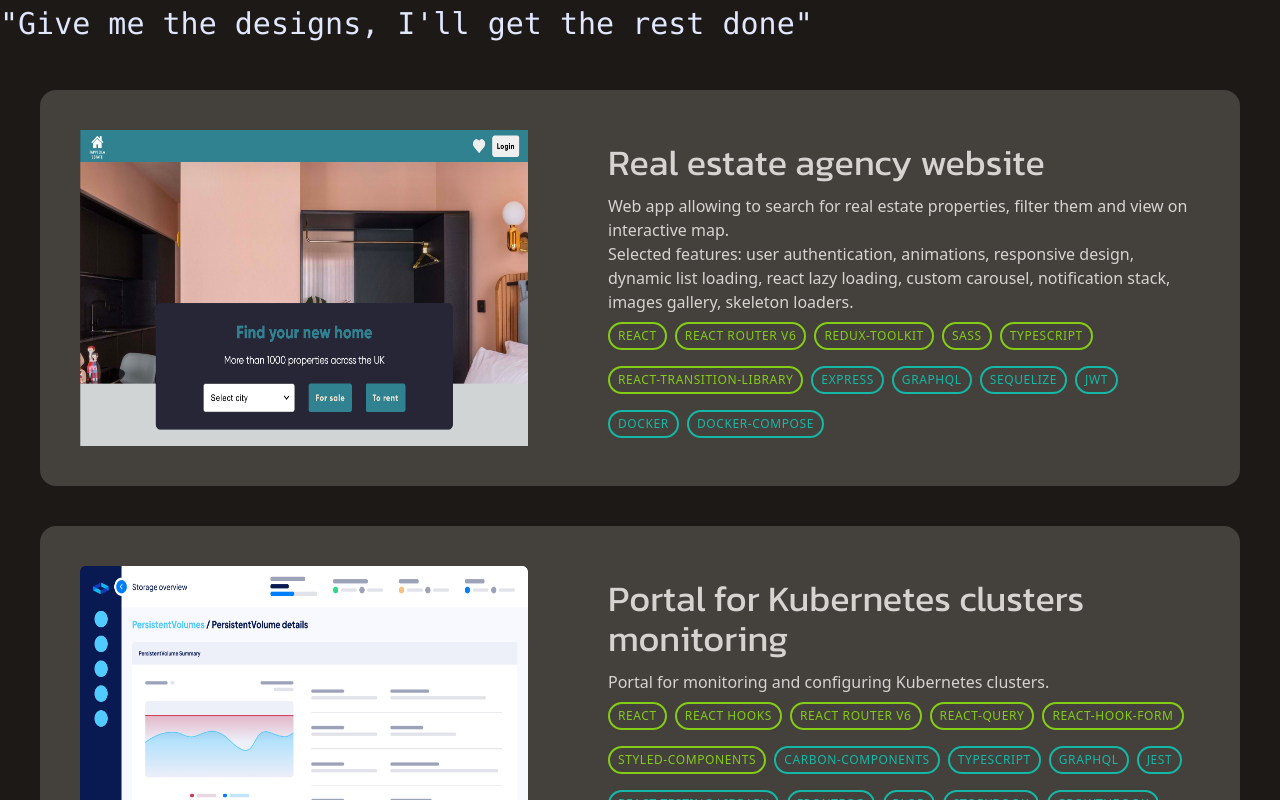
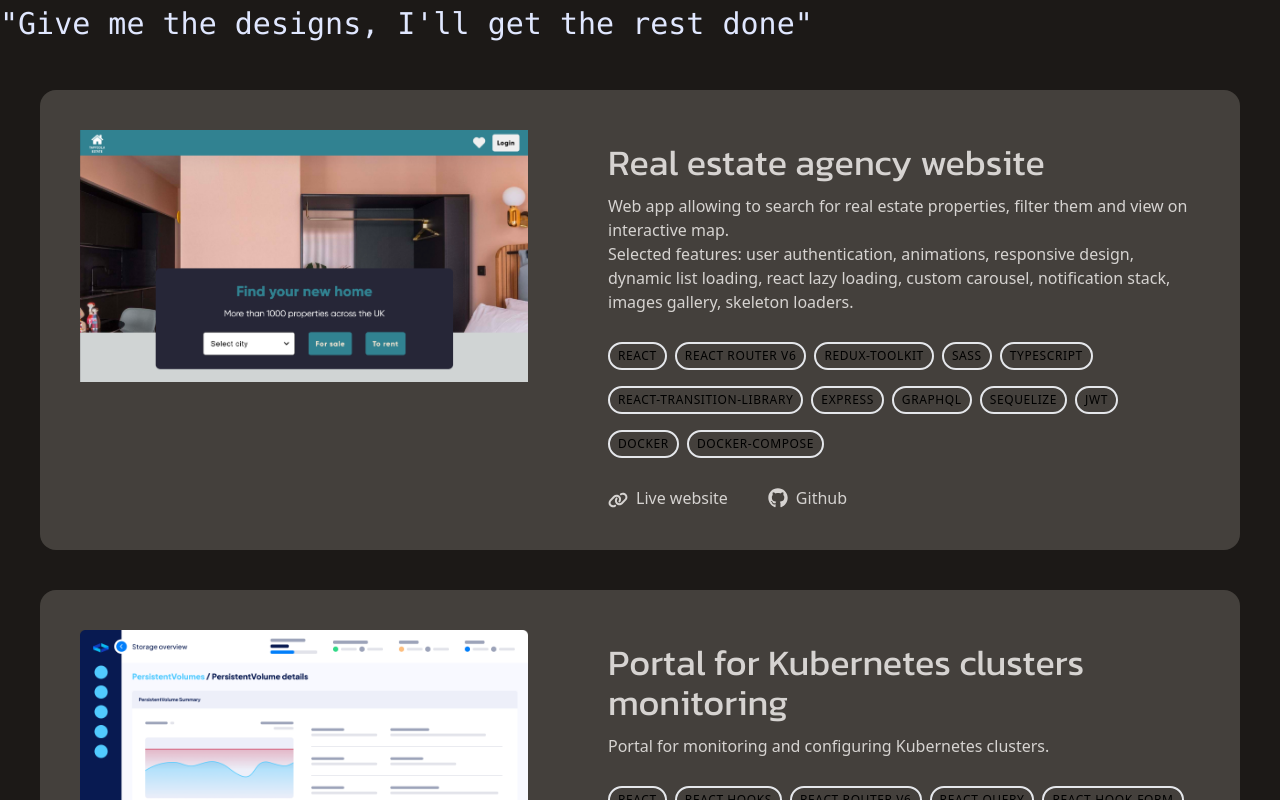
Before and after one commit to tappiola/portfolio-website, a React (Create React App) app: page / in a window 1280 px wide. Shown: the part 980-1780 px from the top of the page. Built offline with nearby package versions, Linux system fonts and the light colour scheme; the HTML template or start-up script is replaced by a standard one; what tw-elements would draw is missing.

Commit message:
refactoring

```diff
--- a/src/Pills.js
+++ b/src/Pills.js
@@ -1,12 +1,12 @@
 
-export const Pills = ({pills}) => {
-    return <div>{pills.map((p, i) => <p className={`rounded-3xl
-        px-2
+export const Pills = ({pills, color}) => {
+    return <>{pills.map((p) => <p className={`rounded-3xl
+      px-2
       py-0.5
       my-2
       mr-2
-    ${ i > 5 ? 'text-teal-500' : 'text-lime-500'}
-    ${ i > 5 ? 'border-teal-500' : 'border-lime-500'}
+      text-${color}
+      border-${color}
       border-2
       text-xs
       uppercase
@@ -17,5 +17,5 @@ export const Pills = ({pills}) => {
       `}>
         {p}
         </p>
-    )}</div>
+    )}</>
 }
--- a/src/ProjectCard.js
+++ b/src/ProjectCard.js
@@ -1,19 +1,46 @@
 import {Pills} from "./Pills";
 
-export const ProjectCard = ({project, project: {screenshot, title, description, pills}}) => {
-    console.log({project});
+export const ProjectCard = ({project, project: {screenshot, title, description, pillsFe, pillsBe, siteUrl, githubUrl}}) => {
+    console.log({project, pillsBe, pillsFe});
 
     return <div className="p-10 m-10 bg-stone-700 rounded-2xl flex">
+        <div className="block basis-2/5 shrink-0">
             <img
                 src={screenshot}
-                className="block w-2/5"
+                className="block object-cover ratio-16/9"
                 alt="Wild Landscape"
-                style={{aspectRatio: "16/9"}}
             />
+        </div>
         <div className="pl-20">
             <h1 className="text-stone-300 text-4xl my-3">{title}</h1>
             {description.map(p => <p className="text-stone-300">{p}</p>)}
-            <Pills pills={pills}/>
+            <div className="my-5">
+                <Pills pills={pillsFe} color="lime-500"/>
+                <Pills pills={pillsBe} color="teal-500"/>
+            </div>
+            <div className='flex'>
+                <a href={siteUrl} target='_blank' className='text-stone-300 mr-10'>
+                    <svg xmlns="http://www.w3.org/2000/svg"
+                         viewBox="0 0 640 512"
+                         className="w-5 h-5 mr-2 inline-block"
+                    >
+                        <path fill="currentColor" d="M172.5 131.1C228.1 75.51 320.5 75.51 376.1 131.1C426.1 181.1 433.5 260.8 392.4 318.3L391.3 319.9C381 334.2 361 337.6 346.7 327.3C332.3 317 328.9 297 339.2 282.7L340.3 281.1C363.2 249 359.6 205.1 331.7 177.2C300.3 145.8 249.2 145.8 217.7 177.2L105.5 289.5C73.99 320.1 73.99 372 105.5 403.5C133.3 431.4 177.3 435 209.3 412.1L210.9 410.1C225.3 400.7 245.3 404 255.5 418.4C265.8 432.8 262.5 452.8 248.1 463.1L246.5 464.2C188.1 505.3 110.2 498.7 60.21 448.8C3.741 392.3 3.741 300.7 60.21 244.3L172.5 131.1zM467.5 380C411 436.5 319.5 436.5 263 380C213 330 206.5 251.2 247.6 193.7L248.7 192.1C258.1 177.8 278.1 174.4 293.3 184.7C307.7 194.1 311.1 214.1 300.8 229.3L299.7 230.9C276.8 262.1 280.4 306.9 308.3 334.8C339.7 366.2 390.8 366.2 422.3 334.8L534.5 222.5C566 191 566 139.1 534.5 108.5C506.7 80.63 462.7 76.99 430.7 99.9L429.1 101C414.7 111.3 394.7 107.1 384.5 93.58C374.2 79.2 377.5 59.21 391.9 48.94L393.5 47.82C451 6.731 529.8 13.25 579.8 63.24C636.3 119.7 636.3 211.3 579.8 267.7L467.5 380z"/>
+                    </svg>
+                    <span>Live website</span>
+                </a>
+                <a href={githubUrl} target='_blank' className='text-stone-300 inline-flex items-center'>
+                    <svg xmlns="http://www.w3.org/2000/svg"
+                         viewBox="0 0 496 512"
+                         className="w-5 h-5 mr-2 inline-block"
+                    >
+                        <path fill="currentColor"
+                              d="M165.9 397.4c0 2-2.3 3.6-5.2 3.6-3.3.3-5.6-1.3-5.6-3.6 0-2 2.3-3.6 5.2-3.6 3-.3 5.6 1.3 5.6 3.6zm-31.1-4.5c-.7 2 1.3 4.3 4.3 4.9 2.6 1 5.6 0 6.2-2s-1.3-4.3-4.3-5.2c-2.6-.7-5.5.3-6.2 2.3zm44.2-1.7c-2.9.7-4.9 2.6-4.6 4.9.3 2 2.9 3.3 5.9 2.6 2.9-.7 4.9-2.6 4.6-4.6-.3-1.9-3-3.2-5.9-2.9zM244.8 8C106.1 8 0 113.3 0 252c0 110.9 69.8 205.8 169.5 239.2 12.8 2.3 17.3-5.6 17.3-12.1 0-6.2-.3-40.4-.3-61.4 0 0-70 15-84.7-29.8 0 0-11.4-29.1-27.8-36.6 0 0-22.9-15.7 1.6-15.4 0 0 24.9 2 38.6 25.8 21.9 38.6 58.6 27.5 72.9 20.9 2.3-16 8.8-27.1 16-33.7-55.9-6.2-112.3-14.3-112.3-110.5 0-27.5 7.6-41.3 23.6-58.9-2.6-6.5-11.1-33.3 2.6-67.9 20.9-6.5 69 27 69 27 20-5.6 41.5-8.5 62.8-8.5s42.8 2.9 62.8 8.5c0 0 48.1-33.6 69-27 13.7 34.7 5.2 61.4 2.6 67.9 16 17.7 25.8 31.5 25.8 58.9 0 96.5-58.9 104.2-114.8 110.5 9.2 7.9 17 22.9 17 46.4 0 33.7-.3 75.4-.3 83.6 0 6.5 4.6 14.4 17.3 12.1C428.2 457.8 496 362.9 496 252 496 113.3 383.5 8 244.8 8zM97.2 352.9c-1.3 1-1 3.3.7 5.2 1.6 1.6 3.9 2.3 5.2 1 1.3-1 1-3.3-.7-5.2-1.6-1.6-3.9-2.3-5.2-1zm-10.8-8.1c-.7 1.3.3 2.9 2.3 3.9 1.6 1 3.6.7 4.3-.7.7-1.3-.3-2.9-2.3-3.9-2-.6-3.6-.3-4.3.7zm32.4 35.6c-1.6 1.3-1 4.3 1.3 6.2 2.3 2.3 5.2 2.6 6.5 1 1.3-1.3.7-4.3-1.3-6.2-2.2-2.3-5.2-2.6-6.5-1zm-11.4-14.7c-1.6 1-1.6 3.6 0 5.9 1.6 2.3 4.3 3.3 5.6 2.3 1.6-1.3 1.6-3.9 0-6.2-1.4-2.3-4-3.3-5.6-2z"
+                        />
+                    </svg>
+                    <span>Github</span>
+                </a>
+            </div>
+
         </div>
     </div>
 }
--- a/src/Projects.js
+++ b/src/Projects.js
@@ -13,50 +13,74 @@ const PROJECTS = [
         title: 'Real estate agency website',
         description: ['Web app allowing to search for real estate properties, filter them and view on interactive map.',
             'Selected features: user authentication, animations, responsive design, dynamic list loading, react lazy loading, custom carousel, notification stack, images gallery, skeleton loaders.'],
-        pills: ['React', 'React Router v6', 'redux-toolkit', 'SASS', 'TypeScript', 'react-transition-library', 'Express', 'GraphQL', 'sequelize', 'JWT', 'Docker', 'docker-compose'],
-        screenshot: realEstate
+        pillsFe: ['React', 'React Router v6', 'redux-toolkit', 'SASS', 'TypeScript', 'react-transition-library'],
+        pillsBe: ['Express', 'GraphQL', 'sequelize', 'JWT', 'Docker', 'docker-compose'],
+        screenshot: realEstate,
+        siteUrl: 'https://real-estate.tappiola.com',
+        githubUrl: 'https://github.com/tappiola/real-estate-agency-app',
     },
     {
         title: 'Portal for Kubernetes clusters monitoring',
         description: ['Portal for monitoring and configuring Kubernetes clusters.'],
-        pills: ['React', 'React hooks', 'React Router v6', 'react-query', 'react-hook-form', 'styled-components', 'carbon-components', 'Typescript', 'GraphQL', 'Jest', 'React Testing Library', 'Frontegg', 'plop', 'Storybook', 'Growthbook', 'Github Actions', 'dependabot', 'Nest.js', 'Prisma', 'Kubernetes', 'Docker', 'Pub / Sub', 'Redis', 'PostgreSQL', 'JWT'],
-        screenshot: ondat
+        pillsFe: ['React', 'React hooks', 'React Router v6', 'react-query', 'react-hook-form', 'styled-components', 'carbon-components', 'Typescript', 'GraphQL', 'Jest', 'React Testing Library', 'Frontegg', 'plop', 'Storybook', 'Growthbook', 'Github Actions', 'dependabot'],
+        pillsBe: ['Nest.js', 'Prisma', 'Kubernetes', 'Docker', 'Pub / Sub', 'Redis', 'PostgreSQL', 'JWT'],
+        screenshot: ondat,
+        siteUrl: 'https://real-estate.tappiola.com',
+        githubUrl: 'https://github.com/tappiola/real-estate-agency-app',
     },
     {
         title: 'E-commerce website',
         description: ['Multiplayer game for guessing words by making associations to a keyword.', 'Features: pseudo-random game fields generation, complex game progress and winner detection logic, webSockets, multiple languages, mobile devices support.'],
-        pills: ['React', 'React Router', 'React Hooks', 'React Context', 'Firestore', 'clsx'],
-        screenshot: scandipwa
+        pillsFe: ['React', 'React Router', 'React Hooks', 'React Context', 'Firestore', 'clsx'],
+        pillsBe: [],
+        screenshot: scandipwa,
+        siteUrl: 'https://real-estate.tappiola.com',
+        githubUrl: 'https://github.com/tappiola/real-estate-agency-app',
     },
     {
         title: 'Tasks management app',
         description: ['Multiplayer game for guessing words by making associations to a keyword.', 'Features: pseudo-random game fields generation, complex game progress and winner detection logic, webSockets, multiple languages, mobile devices support.'],
-        pills: ['React', 'React Router', 'React Hooks', 'React Context', 'Firestore', 'clsx'],
-        screenshot: tasks
+        pillsFe: ['React', 'React Router', 'React Hooks', 'React Context', 'Firestore', 'clsx'],
+        pillsBe: [],
+        screenshot: tasks,
+        siteUrl: 'https://real-estate.tappiola.com',
+        githubUrl: 'https://github.com/tappiola/real-estate-agency-app',
     },
     {
         title: 'Online game',
         description: ['Multiplayer game for guessing words by making associations to a keyword.', 'Features: pseudo-random game fields generation, complex game progress and winner detection logic, webSockets, multiple languages, mobile devices support.'],
-        pills: ['React', 'React Router', 'React Hooks', 'React Context', 'Firestore', 'clsx'],
-        screenshot: codenames
+        pillsFe: ['React', 'React Router', 'React Hooks', 'React Context', 'Firestore', 'clsx'],
+        pillsBe: ['React', 'React Router', 'React Hooks', 'React Context', 'Firestore', 'clsx'],
+        screenshot: codenames,
+        siteUrl: 'https://real-estate.tappiola.com',
+        githubUrl: 'https://github.com/tappiola/real-estate-agency-app',
     },
     {
         title: 'Online shop',
         description: ['Multiplayer game for guessing words by making associations to a keyword.', 'Features: pseudo-random game fields generation, complex game progress and winner detection logic, webSockets, multiple languages, mobile devices support.'],
-        pills: ['React', 'React Router', 'React Hooks', 'React Context', 'Firestore', 'clsx'],
-        screenshot: shop
+        pillsFe: ['React', 'React Router', 'React Hooks', 'React Context', 'Firestore', 'clsx'],
+        pillsBe: [],
+        screenshot: shop,
+        siteUrl: 'https://real-estate.tappiola.com',
+        githubUrl: 'https://github.com/tappiola/real-estate-agency-app',
     },
     {
         title: 'Wordle',
         description: ['Multiplayer game for guessing words by making associations to a keyword.', 'Features: pseudo-random game fields generation, complex game progress and winner detection logic, webSockets, multiple languages, mobile devices support.'],
-        pills: ['React', 'React Router', 'React Hooks', 'React Context', 'Firestore', 'clsx'],
-        screenshot: wordle
+        pillsFe: ['React', 'React Router', 'React Hooks', 'React Context', 'Firestore', 'clsx'],
+        pillsBe: [],
+        screenshot: wordle,
+        siteUrl: 'https://real-estate.tappiola.com',
+        githubUrl: 'https://github.com/tappiola/real-estate-agency-app',
     },
     {
         title: 'Stocks',
         description: ['Multiplayer game for guessing words by making associations to a keyword.', 'Features: pseudo-random game fields generation, complex game progress and winner detection logic, webSockets, multiple languages, mobile devices support.'],
-        pills: ['React', 'React Router', 'React Hooks', 'React Context', 'Firestore', 'clsx'],
-        screenshot: stocks
+        pillsFe: ['React', 'React Router', 'React Hooks', 'React Context', 'Firestore', 'clsx'],
+        pillsBe: [],
+        screenshot: stocks,
+        siteUrl: 'https://real-estate.tappiola.com',
+        githubUrl: 'https://github.com/tappiola/real-estate-agency-app',
     },
 ];
 
```
